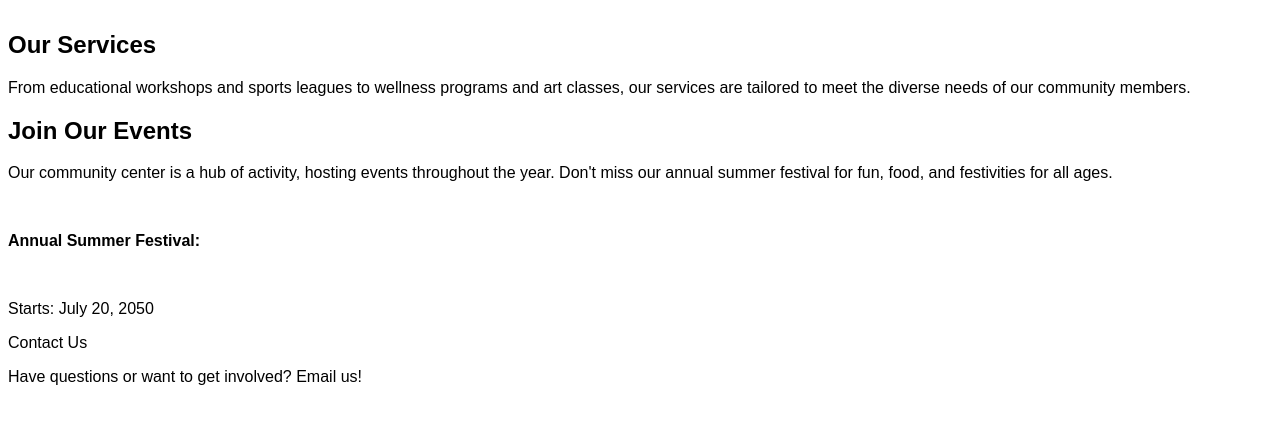
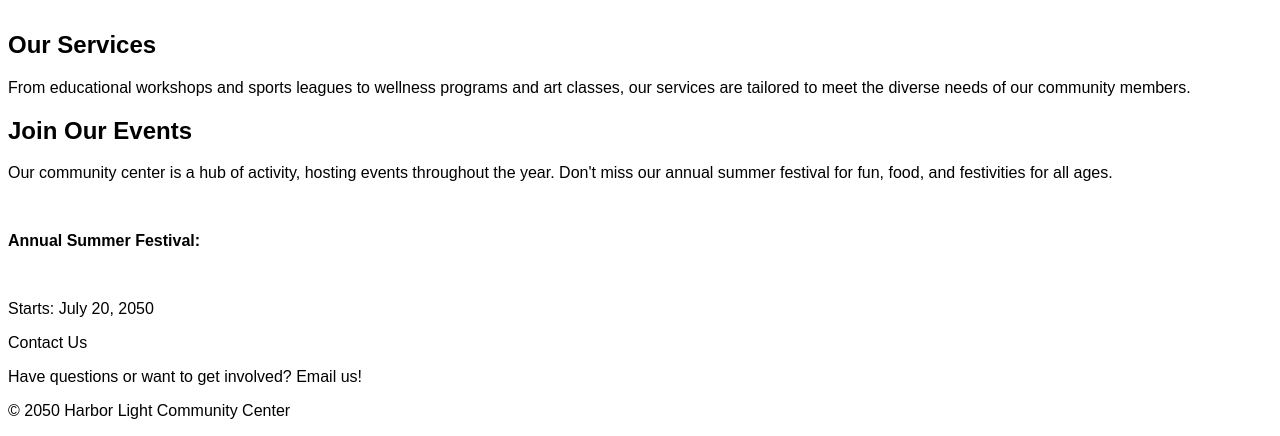
Before and after one commit to sorakiyh/Harbor-Light-Community-Center, a plain HTML site: page index.html in a window 1280 px wide. Shown: the part 1171-1607 px from the top of the page. Before the commit the page ends 1573 px from the top, so only its background shows below. Drawn offline with Linux system fonts and the light colour scheme.

Commit message:
Update index.html

```diff
--- a/index.html
+++ b/index.html
@@ -50,6 +50,7 @@ miss our annual summer festival for fun, food, and festivities for all ages.</p>
 Contact Us
 <p>Have questions or want to get involved? Email us!</p>
 </footer>
+  <p>© 2050 Harbor Light Community Center</p>
 </font>
 </body>
 </html>
```
